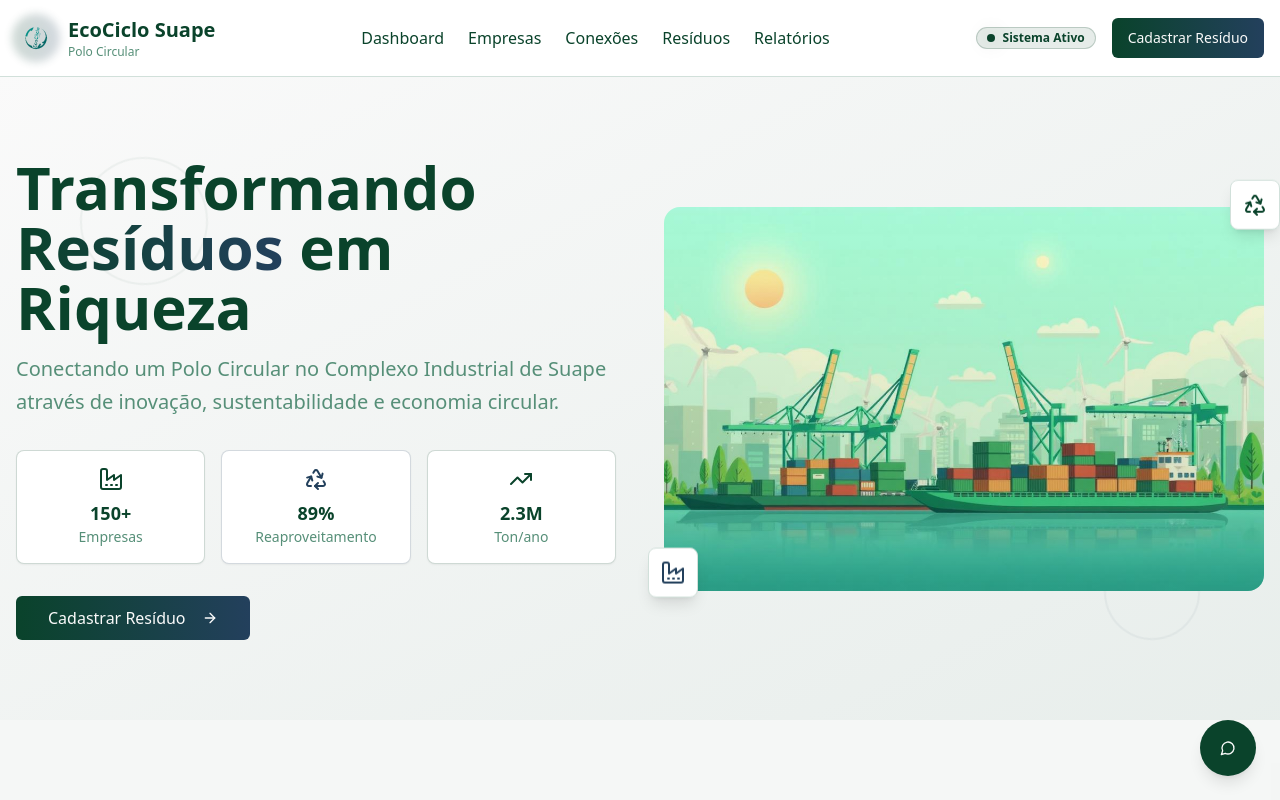
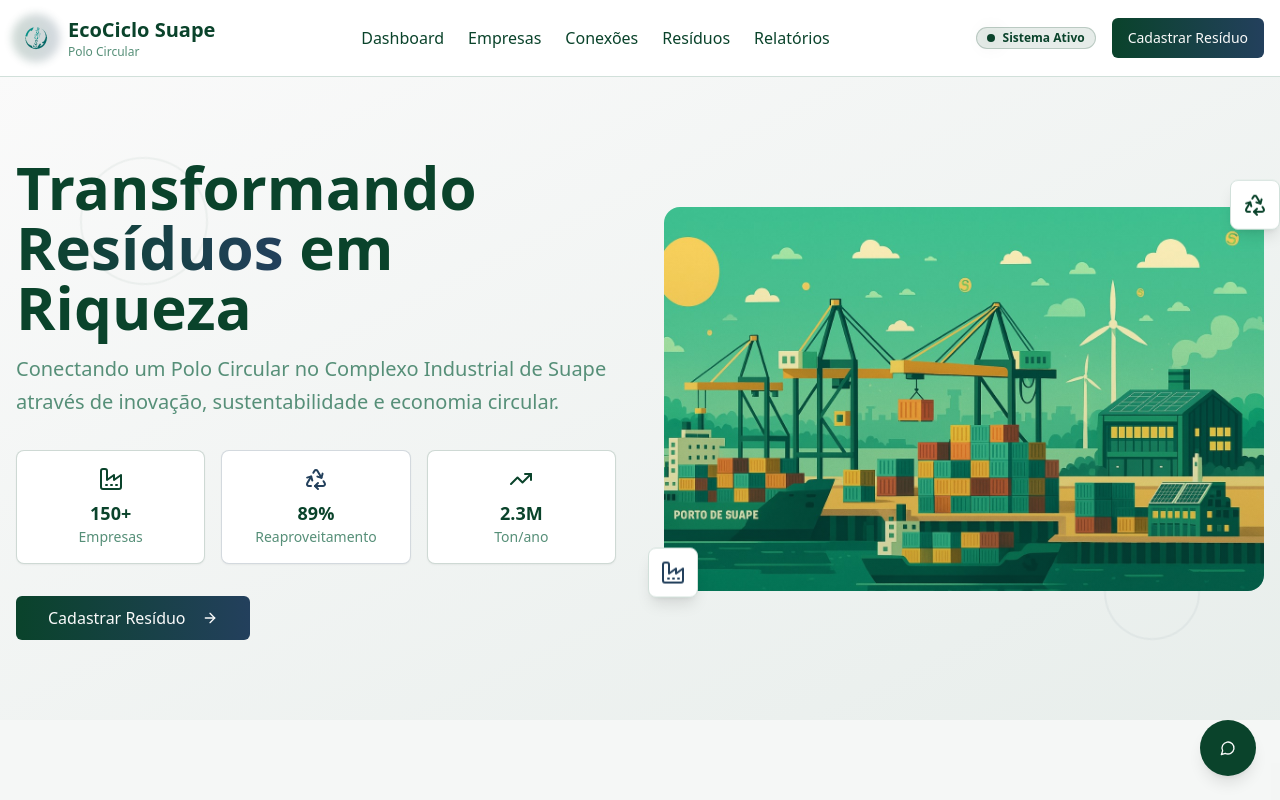
Before and after one commit to darussiak/suape-eco-flow, a React (Vite) app: page / in a window 1280 px wide. Shown: the top 800 px of the page. Built offline with nearby package versions, Linux system fonts and the light colour scheme.

Commit message:
Update hero image
The hero image in the HeroSection component has been updated to a new illustration of Porto de Suape.

```diff
--- a/src/components/HeroSection.tsx
+++ b/src/components/HeroSection.tsx
@@ -1,7 +1,7 @@
+
 import { Button } from "@/components/ui/button";
 import { Card } from "@/components/ui/card";
 import { ArrowRight, Recycle, Factory, Users, TrendingUp } from "lucide-react";
-import heroBanner from "@/assets/porto-suape-hero.png";
 import CadastrarResiduoModal from "./CadastrarResiduoModal";
 
 const HeroSection = () => {
@@ -68,7 +68,7 @@ const HeroSection = () => {
           <div className="relative">
             <div className="relative overflow-hidden rounded-2xl">
               <img
-                src={heroBanner}
+                src="/lovable-uploads/487d668e-a3a3-482e-91a9-359b3241e6be.png"
                 alt="Porto de Suape - Economia Circular"
                 className="w-full h-96 object-cover"
               />
```
Also changed, not shown: public/lovable-uploads/487d668e-a3a3-482e-91a9-359b3241e6be.png (added).
